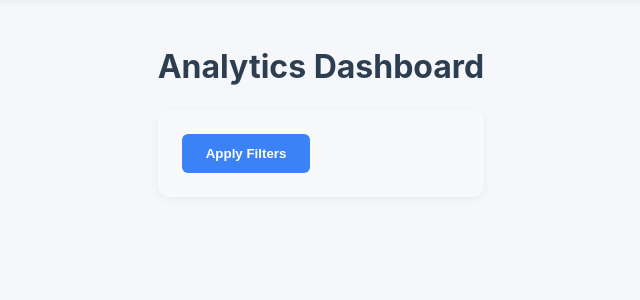
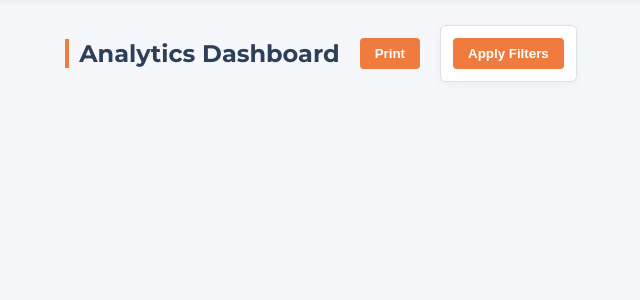
Before and after one commit to SangerForCode/SWD-Store, a Django app: template pawnshop/bits/templates/bits/analytics.html in a window 1280 px wide. Shown: the part 64-364 px from the top of the page, without its empty margins (319-959 px from the left). Run offline with Django 3.2, Linux system fonts and the light colour scheme; the template is opened without the code that fills it, so the values that code supplies are empty; some libraries are stand-ins or nearby versions.

Commit message:
improved analytics

```diff
--- a/pawnshop/bits/templates/bits/analytics.html
+++ b/pawnshop/bits/templates/bits/analytics.html
@@ -1,8 +1,152 @@
 {% extends "bits/layout.html" %}
+
+{% block extra_css %}
+<link rel="stylesheet" href="https://unpkg.com/leaflet@1.7.1/dist/leaflet.css" />
+<style>
+/* Core Analytics Dashboard Styling */
+.analytics-dashboard {
+  max-width: 1200px;
+  margin: 0 auto;
+  padding: 10px;
+  font-family: 'Montserrat', sans-serif;
+}
+.dashboard-header {
+  margin-bottom: 15px;
+  display: flex;
+  align-items: center;
+  justify-content: space-between;
+}
+.dashboard-header h1 {
+  margin: 0;
+  color: var(--secondary);
+  font-size: 1.5rem;
+  border-left: 4px solid var(--primary);
+  padding-left: 10px;
+}
+.dashboard-filters {
+  background: var(--card-color);
+  border-radius: 6px;
+  padding: 12px;
+  box-shadow: var(--shadow);
+  border: 1px solid var(--border-color);
+  flex-grow: 1;
+  margin-left: 20px;
+}
+.filter-form {
+  width: 100%;
+}
+.form-container {
+  display: flex;
+  flex-wrap: wrap;
+  gap: 10px;
+  align-items: flex-end;
+}
+.filter-form p {
+  margin: 0;
+  flex: 1 1 200px;
+}
+.filter-form label {
+  display: block;
+  margin-bottom: 3px;
+  font-weight: 600;
+  font-size: 0.8rem;
+  color: var(--secondary);
+}
+.filter-form input, .filter-form select {
+  width: 100%;
+  padding: 8px;
+  border: 1px solid var(--border-color);
+  border-radius: 4px;
+  background-color: #f9fafb;
+}
+.filter-form input:focus, .filter-form select:focus {
+  outline: none;
+  border-color: var(--primary);
+}
+.btn-primary {
+  background: var(--primary);
+  color: white;
+  border: none;
+  border-radius: 4px;
+  padding: 8px 15px;
+  font-weight: 600;
+  cursor: pointer;
+}
+.btn-primary:hover {
+  background: var(--primary-dark);
+}
+.dashboard-content {
+  display: grid;
+  grid-template-columns: repeat(2, 1fr);
+  gap: 15px;
+}
+.dashboard-card {
+  background: var(--card-color);
+  border-radius: 6px;
+  box-shadow: 0 1px 3px rgba(0,0,0,0.1);
+  border: 1px solid var(--border-color);
+  display: flex;
+  flex-direction: column;
+}
+.card-header {
+  padding: 10px 15px;
+  border-bottom: 1px solid var(--border-color);
+  background-color: #f9fafb;
+}
+.card-header h2 {
+  margin: 0;
+  font-size: 1rem;
+  color: var(--secondary);
+}
+.card-body {
+  padding: 15px;
+  flex-grow: 1;
+}
+.dashboard-card ul {
+  list-style: none;
+  padding: 0;
+  margin: 0;
+}
+.dashboard-card ul li {
+  padding: 8px 0;
+  border-bottom: 1px solid #f0f0f0;
+  display: flex;
+  justify-content: space-between;
+  align-items: center;
+  font-size: 0.9rem;
+}
+.dashboard-card ul li:last-child {
+  border-bottom: none;
+}
+.stat-value {
+  font-weight: 600;
+  color: var(--primary);
+}
+.dashboard-card canvas {
+  width: 100% !important;
+  max-height: 250px;
+}
+#map {
+  width: 100%;
+  height: 350px;
+  border-radius: 4px;
+  border: 1px solid #e0e0e0;
+}
+.dashboard-card.full-width {
+  grid-column: 1 / -1;
+}
+@media (max-width: 768px) {
+  .dashboard-content { grid-template-columns: 1fr; }
+  .form-container { flex-direction: column; }
+}
+</style>
+{% endblock %}
+
 {% block content %}
 <div class="analytics-dashboard">
   <div class="dashboard-header">
     <h1>Analytics Dashboard</h1>
+    <button class="btn-primary" onclick="window.print()" style="margin-left:20px;">Print</button>
     <div class="dashboard-filters">
       <form method="get" class="filter-form">
         <div class="form-container">
@@ -14,338 +158,98 @@
   </div>
 
   <div class="dashboard-content">
-    {% if chart_data %}
+    {% if summary %}
+    <div class="dashboard-card summary-card">
+      <div class="card-header"><h2>Summary</h2></div>
+      <div class="card-body">
+        <ul>
+          <li><strong>Total Requests</strong> <span class="stat-value">{{ summary.total_requests }}</span></li>
+          <li><strong>Returning Visitors</strong> <span class="stat-value">{{ summary.returning_visitors }}</span></li>
+        </ul>
+      </div>
+    </div>
+
     <div class="dashboard-card">
-      <div class="card-header">
-        <h2>Trend Analysis</h2>
-      </div>
+      <div class="card-header"><h2>OS Distribution</h2></div>
+      <div class="card-body"><canvas id="osChart"></canvas></div>
+    </div>
+
+    <div class="dashboard-card">
+      <div class="card-header"><h2>Browser Distribution</h2></div>
+      <div class="card-body"><canvas id="browserChart"></canvas></div>
+    </div>
+
+    <div class="dashboard-card">
+      <div class="card-header"><h2>Hourly Traffic</h2></div>
+      <div class="card-body"><canvas id="hourlyChart"></canvas></div>
+    </div>
+
+    <div class="dashboard-card full-width">
+      <div class="card-header"><h2>Top Paths</h2></div>
       <div class="card-body">
-        <canvas id="analyticsChart"></canvas>
+        <ul>
+          {% for path, count in summary.top_paths.items %}
+            <li><strong>{{ path }}</strong> <span class="stat-value">{{ count }}</span></li>
+          {% endfor %}
+        </ul>
       </div>
     </div>
     {% endif %}
 
+    {% if chart_data %}
+    <div class="dashboard-card full-width">
+      <div class="card-header"><h2>Trend Analysis</h2></div>
+      <div class="card-body"><canvas id="analyticsChart"></canvas></div>
+    </div>
+    {% endif %}
+
     {% if map_points %}
-    <div class="dashboard-card">
-      <div class="card-header">
-        <h2>Geographic Distribution</h2>
-      </div>
-      <div class="card-body">
-        <div id="map"></div>
-      </div>
+    <div class="dashboard-card full-width">
+      <div class="card-header"><h2>Geographic Distribution</h2></div>
+      <div class="card-body"><div id="map"></div></div>
     </div>
     {% endif %}
   </div>
 </div>
 
-<!-- Styles -->
-<style>
-  .analytics-dashboard {
-    font-family: 'Inter', -apple-system, BlinkMacSystemFont, 'Segoe UI', Roboto, Oxygen, Ubuntu, Cantarell, sans-serif;
-    max-width: 1200px;
-    margin: 0 auto;
-    padding: 2rem;
-    color: #333;
-  }
+{% endblock %}
 
-  .dashboard-header {
-    margin-bottom: 2rem;
-  }
+{% block scripts %}
+<script src="https://cdn.jsdelivr.net/npm/chart.js"></script>
+<script src="https://unpkg.com/leaflet@1.7.1/dist/leaflet.js"></script>
+<script>
+document.addEventListener('DOMContentLoaded', () => {
+  {% if summary %}
+    // Charts
+    const osData = {{ summary.os_distribution|safe }};
+    const osLabels = Object.keys(osData);
+    const osCounts = Object.values(osData);
+    new Chart(document.getElementById('osChart'), {type:'pie', data:{labels:osLabels, datasets:[{data:osCounts, backgroundColor:['#3b82f6','#f97316','#10b981','#eab308','#ef4444']}]} });
 
-  .dashboard-header h1 {
-    font-size: 2rem;
-    font-weight: 700;
-    color: #2C3E50;
-    margin-bottom: 1.5rem;
-  }
+    const browserData = {{ summary.browser_distribution|safe }};
+    const browserLabels = Object.keys(browserData);
+    const browserCounts = Object.values(browserData);
+    new Chart(document.getElementById('browserChart'), {type:'pie', data:{labels:browserLabels, datasets:[{data:browserCounts, backgroundColor:['#6366f1','#f59e0b','#22c55e','#3b82f6','#ef4444']}]} });
 
-  .dashboard-filters {
-    background: #f8f9fa;
-    border-radius: 12px;
-    padding: 1.5rem;
-    box-shadow: 0 2px 8px rgba(0, 0, 0, 0.05);
-  }
+    const hourlyData = {{ summary.hourly_hits|safe }};
+    new Chart(document.getElementById('hourlyChart'), {type:'bar', data:{labels:Array.from({length:24},(_,i)=>i+':00'), datasets:[{data:hourlyData, backgroundColor:'#3b82f6'}]}, options:{scales:{y:{beginAtZero:true}}}});
+  {% endif %}
 
-  .filter-form {
-    display: flex;
-    flex-direction: column;
-  }
+  {% if chart_data %}
+    const ctx = document.getElementById('analyticsChart').getContext('2d');
+    const grad = ctx.createLinearGradient(0,0,0,300);
+    grad.addColorStop(0,'rgba(59,130,246,0.5)'); grad.addColorStop(1,'rgba(59,130,246,0)');
+    new Chart(ctx, {type:'line', data:{labels:{{ chart_data.labels|safe }}, datasets:[{label:"{{ chart_data.dataset.label }}", data:{{ chart_data.dataset.data|safe }}, borderColor:'#3b82f6', backgroundColor:grad, fill:true, tension:0.4}]}, options:{scales:{y:{beginAtZero:true}}}});
+  {% endif %}
 
-  .form-container {
-    display: flex;
-    flex-wrap: wrap;
-    gap: 1rem;
-    align-items: flex-end;
-  }
-
-  .form-container p {
-    margin: 0;
-    flex: 1;
-    min-width: 200px;
-  }
-
-  .form-container label {
-    display: block;
-    font-size: 0.875rem;
-    font-weight: 600;
-    margin-bottom: 0.5rem;
-    color: #4b5563;
-  }
-
-  .form-container input, .form-container select {
-    width: 100%;
-    padding: 0.75rem;
-    border: 1px solid #e5e7eb;
-    border-radius: 6px;
-    font-size: 0.9rem;
-    transition: border-color 0.15s ease-in-out;
-  }
-
-  .form-container input:focus, .form-container select:focus {
-    border-color: #3b82f6;
-    outline: none;
-    box-shadow: 0 0 0 3px rgba(59, 130, 246, 0.1);
-  }
-
-  .btn-primary {
-    background-color: #3b82f6;
-    color: white;
-    border: none;
-    border-radius: 6px;
-    padding: 0.75rem 1.5rem;
-    font-weight: 600;
-    cursor: pointer;
-    transition: background-color 0.15s ease-in-out;
-  }
-
-  .btn-primary:hover {
-    background-color: #2563eb;
-  }
-
-  .dashboard-content {
-    display: grid;
-    grid-template-columns: 1fr;
-    gap: 2rem;
-    margin-top: 2rem;
-  }
-
-  @media (min-width: 768px) {
-    .dashboard-content {
-      grid-template-columns: repeat(auto-fit, minmax(500px, 1fr));
-    }
-  }
-
-  .dashboard-card {
-    background: white;
-    border-radius: 12px;
-    overflow: hidden;
-    box-shadow: 0 4px 12px rgba(0, 0, 0, 0.05);
-    transition: transform 0.2s ease, box-shadow 0.2s ease;
-  }
-
-  .dashboard-card:hover {
-    transform: translateY(-3px);
-    box-shadow: 0 6px 16px rgba(0, 0, 0, 0.1);
-  }
-
-  .card-header {
-    padding: 1.25rem 1.5rem;
-    border-bottom: 1px solid #edf2f7;
-  }
-
-  .card-header h2 {
-    font-size: 1.25rem;
-    font-weight: 600;
-    color: #2d3748;
-    margin: 0;
-  }
-
-  .card-body {
-    padding: 1.5rem;
-    min-height: 400px;
-  }
-
-  #map {
-    height: 450px;
-    width: 100%;
-    border-radius: 8px;
-  }
-</style>
-
-<!-- Scripts -->
-{% if chart_data %}
-<script src="https://cdn.jsdelivr.net/npm/chart.js"></script>
-<script>
-  document.addEventListener('DOMContentLoaded', () => {
-    const ctx = document.getElementById('analyticsChart').getContext('2d');
-
-    const gradient = ctx.createLinearGradient(0, 0, 0, 400);
-    gradient.addColorStop(0, 'rgba(59, 130, 246, 0.5)');
-    gradient.addColorStop(1, 'rgba(59, 130, 246, 0)');
-
-    new Chart(ctx, {
-      type: 'line',
-      data: {
-        labels: {{ chart_data.labels|safe }},
-        datasets: [{
-          label: "{{ chart_data.dataset.label }}",
-          data: {{ chart_data.dataset.data|safe }},
-          borderColor: '#3b82f6',
-          backgroundColor: gradient,
-          fill: true,
-          tension: 0.4,
-          borderWidth: 3,
-          pointBackgroundColor: '#3b82f6',
-          pointBorderColor: '#fff',
-          pointRadius: 4,
-          pointHoverRadius: 6
-        }]
-      },
-      options: {
-        responsive: true,
-        maintainAspectRatio: false,
-        plugins: {
-          legend: {
-            position: 'top',
-            labels: {
-              font: {
-                size: 13,
-                family: "'Inter', sans-serif"
-              }
-            }
-          },
-          tooltip: {
-            mode: 'index',
-            intersect: false,
-            backgroundColor: 'rgba(255, 255, 255, 0.9)',
-            titleColor: '#2C3E50',
-            bodyColor: '#4b5563',
-            borderColor: '#e5e7eb',
-            borderWidth: 1,
-            padding: 12,
-            boxPadding: 6,
-            titleFont: {
-              weight: 'bold'
-            },
-            callbacks: {
-              label: function(context) {
-                return `${context.dataset.label}: ${context.parsed.y.toLocaleString()}`;
-              }
-            }
-          }
-        },
-        scales: {
-          x: {
-            grid: {
-              display: false
-            },
-            ticks: {
-              font: {
-                size: 12
-              }
-            }
-          },
-          y: {
-            beginAtZero: true,
-            grid: {
-              color: '#f3f4f6'
-            },
-            ticks: {
-              font: {
-                size: 12
-              },
-              callback: function(value) {
-                return value.toLocaleString();
-              }
-            }
-          }
-        }
-      }
-    });
-  });
+  {% if map_points %}
+    const map = L.map('map').setView([22,79],5);
+    L.tileLayer('https://{s}.tile.openstreetmap.org/{z}/{x}/{y}.png',{maxZoom:19, attribution:'© OpenStreetMap'}).addTo(map);
+    const pts = {{ map_points|safe }};
+    const bounds = [];
+    pts.forEach(p=>{L.circleMarker([p.lat,p.lon],{radius:6, fillColor:'#3b82f6', color:'#fff', weight:2, fillOpacity:0.8}).addTo(map).bindPopup(`<strong>Time:</strong> ${p.timestamp}`); bounds.push([p.lat,p.lon]);});
+    if(bounds.length) map.fitBounds(bounds,{padding:[30,30]});
+  {% endif %}
+});
 </script>
-{% endif %}
-
-{% if map_points %}
-<link rel="stylesheet" href="https://unpkg.com/leaflet/dist/leaflet.css" />
-<script src="https://unpkg.com/leaflet/dist/leaflet.js"></script>
-<script>
-  document.addEventListener('DOMContentLoaded', () => {
-    const map = L.map('map').setView([22.0, 79.0], 5);  // center of India
-
-    L.tileLayer('https://{s}.tile.openstreetmap.org/{z}/{x}/{y}.png', {
-      attribution: '&copy; OpenStreetMap contributors',
-      maxZoom: 19
-    }).addTo(map);
-
-    const points = {{ map_points|safe }};
-
-    // Create a custom icon
-    const customIcon = L.divIcon({
-      className: 'custom-marker',
-      html: '<div class="marker-pin"></div>',
-      iconSize: [30, 30],
-      iconAnchor: [15, 30]
-    });
-
-    // Add markers with custom styling
-    points.forEach(p => {
-      const marker = L.circleMarker([p.lat, p.lon], {
-        radius: 7,
-        fillColor: '#3b82f6',
-        color: '#fff',
-        weight: 2,
-        opacity: 1,
-        fillOpacity: 0.8
-      });
-
-      marker.bindPopup(`
-        <div class="custom-popup">
-          <strong>Timestamp:</strong> ${p.timestamp}
-          ${p.name ? `<br><strong>Name:</strong> ${p.name}` : ''}
-          ${p.value ? `<br><strong>Value:</strong> ${p.value}` : ''}
-        </div>
-      `, {
-        className: 'custom-popup'
-      });
-
-      marker.addTo(map);
-    });
-
-    // Add a style for the popup
-    const style = document.createElement('style');
-    style.textContent = `
-      .custom-popup .leaflet-popup-content-wrapper {
-        background-color: white;
-        border-radius: 8px;
-        box-shadow: 0 3px 14px rgba(0,0,0,0.2);
-      }
-      .custom-popup .leaflet-popup-content {
-        margin: 12px;
-        line-height: 1.6;
-        font-family: 'Inter', sans-serif;
-        font-size: 14px;
-      }
-      .custom-popup .leaflet-popup-tip {
-        background-color: white;
-      }
-      .marker-pin {
-        width: 18px;
-        height: 18px;
-        border-radius: 50%;
-        background-color: #3b82f6;
-        border: 2px solid #ffffff;
-        box-shadow: 0 0 4px rgba(0,0,0,0.3);
-      }
-    `;
-    document.head.appendChild(style);
-
-    // Fit bounds to show all markers
-    if (points.length > 0) {
-      const latLngs = points.map(p => [p.lat, p.lon]);
-      map.fitBounds(latLngs, { padding: [50, 50] });
-    }
-  });
-</script>
-{% endif %}
 {% endblock %}
```
Also changed, not shown: pawnshop/bits/views.py (+67 -40 lines).
